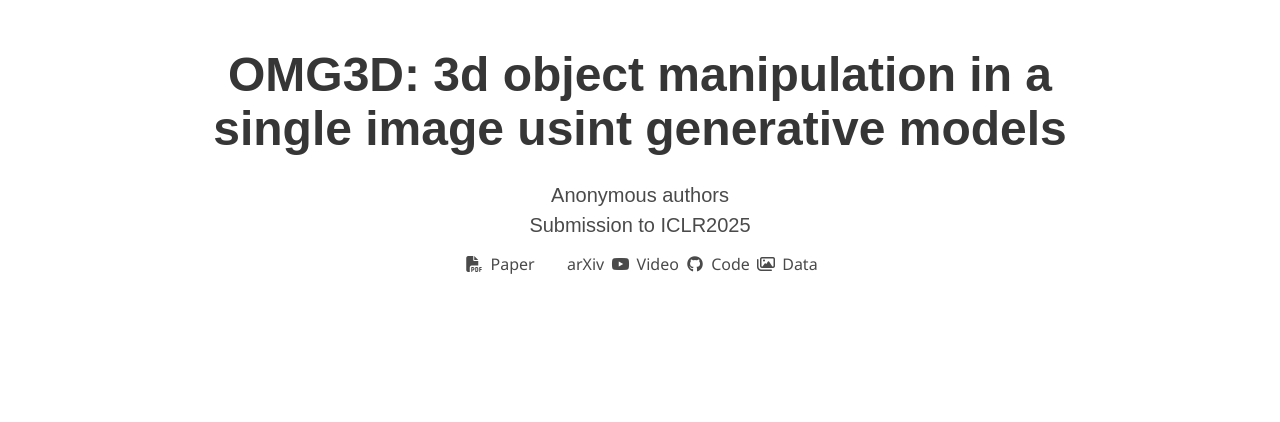
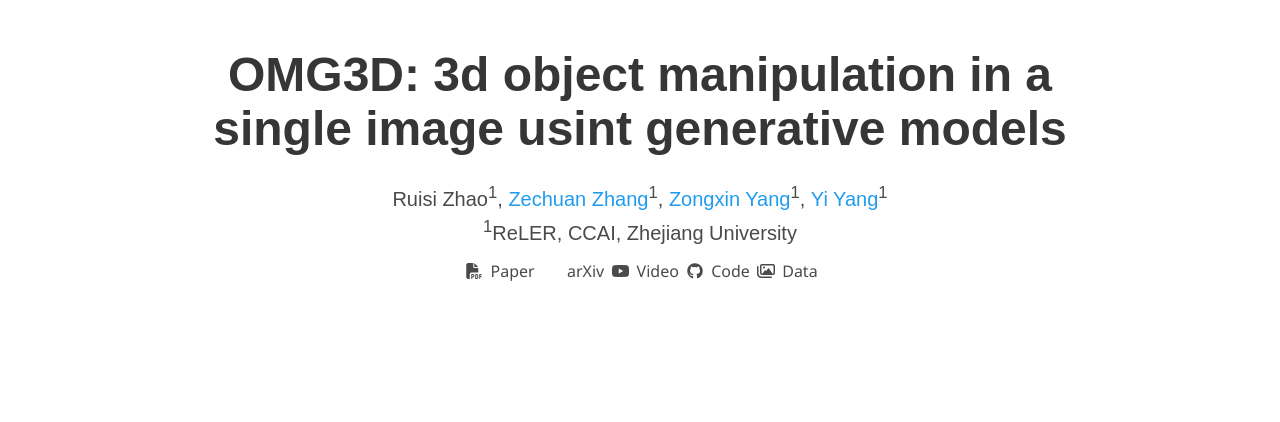
Before and after one commit to Whalesong-zrs/OMG3D-projectpage, a plain HTML site: page index.html in a window 1280 px wide. Shown: the top 422 px of the page. Drawn offline with nearby package versions, Linux system fonts and the light colour scheme; some icons are missing; a web font is replaced by a local one.

Commit message:
index.html

```diff
--- a/index.html
+++ b/index.html
@@ -6,7 +6,7 @@
         content="Deformable Neural Radiance Fields creates free-viewpoint portraits (nerfies) from casually captured videos.">
   <meta name="keywords" content="Nerfies, D-NeRF, NeRF"> -->
   <meta name="viewport" content="width=device-width, initial-scale=1">
-  <title>OMG3D: 3d object manipulation in a single image usint generative models</title>
+  <title>OMG3D: 3D object manipulation in a single image usint generative models</title>
 
   <!-- Global site tag (gtag.js) - Google Analytics -->
   <script async src="https://www.googletagmanager.com/gtag/js?id=G-PYVRSFMDRL"></script>
@@ -89,33 +89,25 @@
       <div class="columns is-centered">
         <div class="column has-text-centered">
           <h1 class="title is-1 publication-title">OMG3D: 3d object manipulation in a single image usint generative models</h1>
-          <!-- <div class="is-size-5 publication-authors">
+          <div class="is-size-5 publication-authors">
             <span class="author-block">
-              <a href="https://keunhong.com">Keunhong Park</a><sup>1</sup>,</span>
+              <!-- <a href="https://keunhong.com">Keunhong Park</a><sup>1</sup>,</span>
+               -->
+               Ruisi Zhao<sup>1</sup>,</span>
             <span class="author-block">
-              <a href="https://utkarshsinha.com">Utkarsh Sinha</a><sup>2</sup>,</span>
+              <a href="https://river-zhang.github.io/zechuanzhang//" target="_blank">Zechuan Zhang</a><sup>1</sup>,</span>
             <span class="author-block">
-              <a href="https://jonbarron.info">Jonathan T. Barron</a><sup>2</sup>,
+              <a href="https://z-x-yang.github.io/" target="_blank">Zongxin Yang</a><sup>1</sup>,</span>
             </span>
             <span class="author-block">
-              <a href="http://sofienbouaziz.com">Sofien Bouaziz</a><sup>2</sup>,
+              <a href="https://scholar.google.com/citations?user=RMSuNFwAAAAJ&hl=zh-CN&oi=ao" target="_blank">Yi Yang</a><sup>1</sup>
             </span>
-            <span class="author-block">
-              <a href="https://www.danbgoldman.com">Dan B Goldman</a><sup>2</sup>,
-            </span>
-            <span class="author-block">
-              <a href="https://homes.cs.washington.edu/~seitz/">Steven M. Seitz</a><sup>1,2</sup>,
-            </span>
-            <span class="author-block">
-              <a href="http://www.ricardomartinbrualla.com">Ricardo Martin-Brualla</a><sup>2</sup>
-            </span>
-          </div> -->
+          </div>
 
           <div class="is-size-5 publication-authors">
             <!-- <span class="author-block"><sup>1</sup>University of Washington,</span>
             <span class="author-block"><sup>2</sup>Google Research</span> -->
-            <span class="author-block">Anonymous authors<br>Submission to ICLR2025</span>
-
+            <span class="author-block"><sup>1</sup>ReLER, CCAI, Zhejiang University
           </div>
 
           <div class="column has-text-centered">
```
